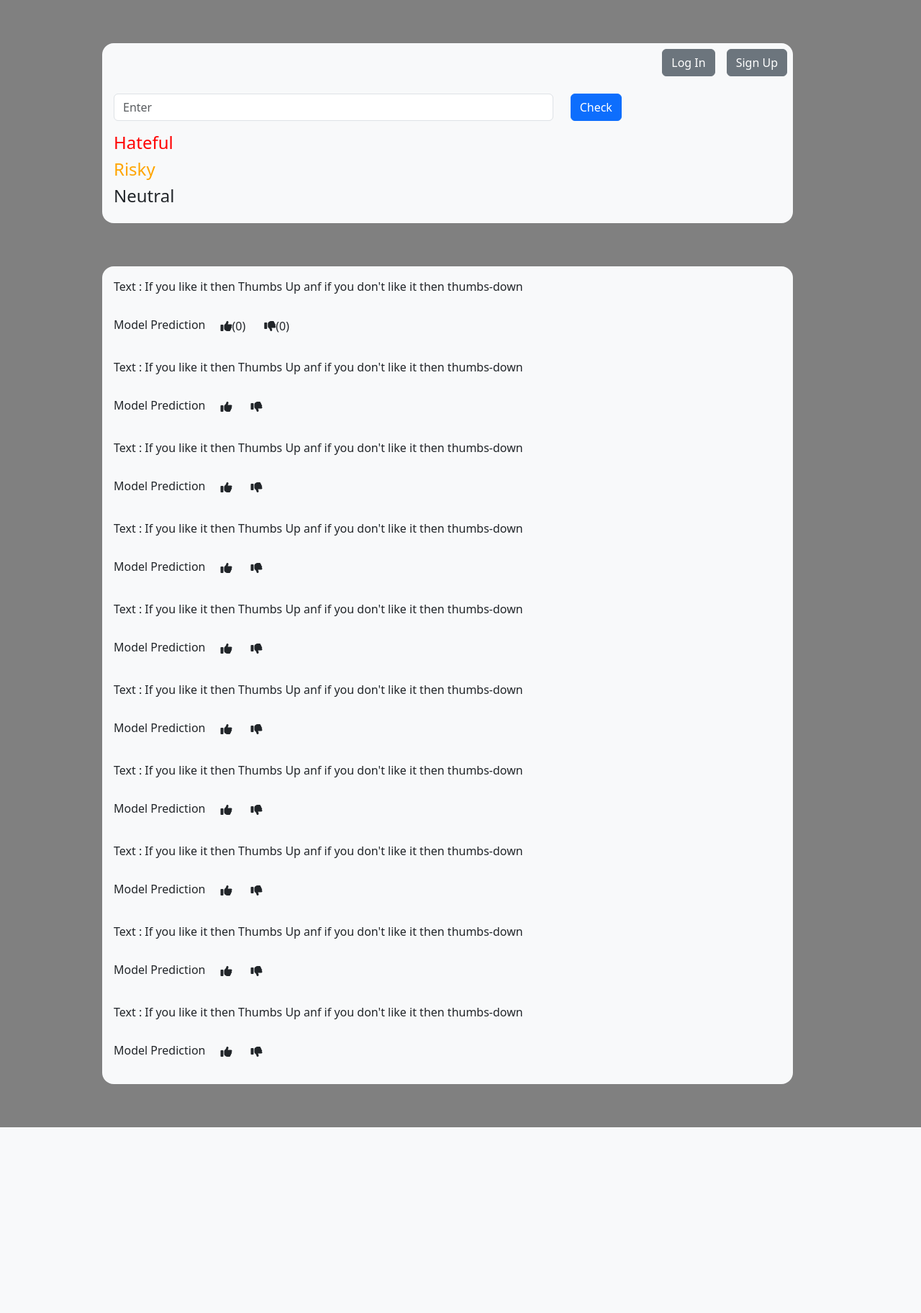
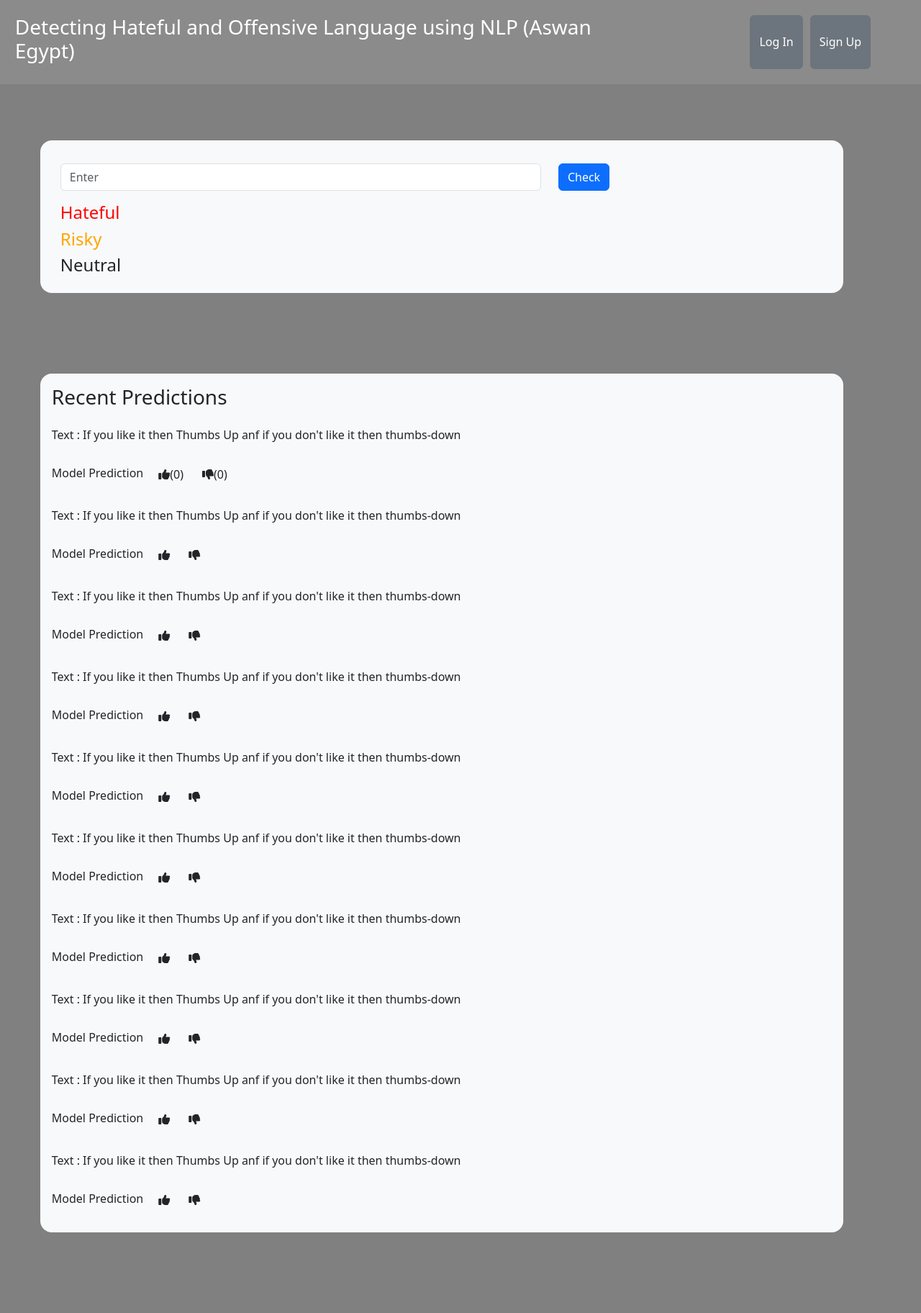
Before and after one commit to OmdenaAI/aswan-egypt-detecting-hate-nlp, a Flask app: page / in a window 1280 px wide. Shown: the whole page at 72% size. Before the commit the page ends 1566 px from the top, so only its background shows below. Run offline with Flask 2, Linux system fonts and the light colour scheme; some libraries are stand-ins or nearby versions.

Commit message:
Adds, home.css and few UI tweks on homes Page

```diff
--- a/src/tasks/task-6-model-deployment/requirements.txt
+++ b/src/tasks/task-6-model-deployment/requirements.txt
@@ -1 +1,4 @@
 Flask
+flask-jwt-extended
+psycopg2
+python-dotenv
--- /dev/null
+++ b/src/tasks/task-6-model-deployment/static/css/home.css
@@ -0,0 +1,36 @@
+
+   body {
+    background-color: gray;
+}
+.forget{
+    margin-left: 35%;
+}
+.hateful {
+    color: red;
+}
+
+.risk {
+    color: orange;
+}
+
+
+
+header{
+    color: #fff;
+    padding: .8rem;
+    background-color: rgb(139, 139, 139) ;
+}
+.button-container{
+   margin-top: -2%;
+}
+.login_btn{
+    margin: 0 10px 0 0;
+}
+.row{
+    width: 98%;
+}
+
+.content-container{
+   margin: 10%;
+   margin-left: 5%;
+}
--- a/src/tasks/task-6-model-deployment/templates/admin.html
+++ b/src/tasks/task-6-model-deployment/templates/admin.html
@@ -2,7 +2,7 @@
 <html>
     <head>
       <title>detecting hate nlp</title>
-      <link rel="stylesheet" href="admin.css">
+      <link rel="stylesheet" href="/static/css/admin.css">
       <link href="https://cdn.jsdelivr.net/npm/bootstrap@5.3.0-alpha1/dist/css/bootstrap.min.css" rel="stylesheet" integrity="sha384-GLhlTQ8iRABdZLl6O3oVMWSktQOp6b7In1Zl3/Jr59b6EGGoI1aFkw7cmDA6j6gD" crossorigin="anonymous">
       <script src="https://cdn.jsdelivr.net/npm/bootstrap@5.3.0-alpha1/dist/js/bootstrap.bundle.min.js" integrity="sha384-w76AqPfDkMBDXo30jS1Sgez6pr3x5MlQ1ZAGC+nuZB+EYdgRZgiwxhTBTkF7CXvN" crossorigin="anonymous"></script>
       <script src="https://code.jquery.com/jquery-3.6.0.min.js"></script>
--- a/src/tasks/task-6-model-deployment/templates/home.html
+++ b/src/tasks/task-6-model-deployment/templates/home.html
@@ -4,36 +4,49 @@
 <head>
     <title>detecting hate nlp</title>
     <script src="https://kit.fontawesome.com/ecf6a77b25.js" crossorigin="anonymous"></script>
+    <link rel="stylesheet" href="/static/css/home.css">
     <link href="https://cdn.jsdelivr.net/npm/bootstrap@5.3.0-alpha1/dist/css/bootstrap.min.css" rel="stylesheet"
         integrity="sha384-GLhlTQ8iRABdZLl6O3oVMWSktQOp6b7In1Zl3/Jr59b6EGGoI1aFkw7cmDA6j6gD" crossorigin="anonymous">
     <script src="https://cdn.jsdelivr.net/npm/bootstrap@5.3.0-alpha1/dist/js/bootstrap.bundle.min.js"
         integrity="sha384-w76AqPfDkMBDXo30jS1Sgez6pr3x5MlQ1ZAGC+nuZB+EYdgRZgiwxhTBTkF7CXvN"
         crossorigin="anonymous"></script>
     <script src="https://ajax.googleapis.com/ajax/libs/jquery/3.6.1/jquery.min.js"></script>
-    <style>
-        body {
-            background-color: gray;
-        }
-        .forget{
-            margin-left: 35%;
-        }
-        .hateful {
-            color: red;
-        }
 
-        .risk {
-            color: orange;
-        }
-    </style>
+
+
 </head>
 
-<body>
+<body style="background-color: gray;">
+
+
+
+
+    <header class=" sticky-top">
+
+        <div class="login-signup-btn-container  p-2 row ">
+
+            <div class="header-heading col-9 ">
+                <h3>Detecting Hateful and Offensive Language using NLP (Aswan Egypt)</h3>
+            </div>
+
+            <div class="button-container d-flex justify-content-end col-3 ">
+                <button class="btn btn-secondary login_btn" data-bs-target="#loginForm" data-bs-toggle="modal">Log In</button>
+                <button type="button" class="btn btn-secondary " data-bs-toggle="modal" data-bs-target="#signupForm">Sign Up </button>
+
+            </div>
+
+
+
+        </div>
+
+    </header>
+
+
     <!-- <h1>Aswan Egypt Detecting hate using NLP</h1> -->
-    <div class="container">
-        <div class="rounded-4 bg-light" style="width: 60rem; margin: 60px;">
+    <div class="container row">
+        <div class="rounded-4 bg-light content-container col-11 col-lg-12 col-md-12 col-sm-12" style=" margin-top: 7%;">
             <div class="d-flex justify-content-end p-2">
                 <div class="px-3">
-                    <button class="btn btn-secondary" data-bs-target="#loginForm" data-bs-toggle="modal">Log In</button>
                     <div class="modal fade" id="loginForm" aria-hidden="true" aria-labelledby="loginToggleLabel"
                         tabindex="-1">
                         <div class="modal-dialog modal-dialog-centered">
@@ -114,10 +127,7 @@
 
                 </div>
                 <div>
-                    <!-- Button trigger modal -->
-                    <button type="button" class="btn btn-secondary" data-bs-toggle="modal" data-bs-target="#signupForm">
-                        Sign Up
-                    </button>
+
 
                     <!-- Modal -->
                     <div class="modal fade" id="signupForm" data-bs-backdrop="static" data-bs-keyboard="false"
@@ -205,8 +215,21 @@
                 </div>
             </div>
         </div>
-        <div class=" rounded-4 bg-light p-2" style="width: 60rem; margin: 60px;">
+        <div class=" rounded-4 bg-light p-2 content-container col-11 col-lg-12 col-md-12 col-sm-12">
             <div class="d-flex flex-column">
+
+
+
+                <div class="pred-head p-2">
+
+                    <h3>Recent Predictions</h3>
+
+                </div>
+
+
+
+
+
                 <div class="p-2">
                     <p>Text : If you like it then Thumbs Up anf if you don't like it then thumbs-down</p>
                 </div>
@@ -371,7 +394,7 @@
 
 
 
-    <script src="/static/js/home.js"></script>
+    <script src="home.js"></script>
 </body>
 
 </html>
```
Also changed, not shown: src/tasks/task-6-model-deployment/static/js/home.js (line endings or trailing spaces).
